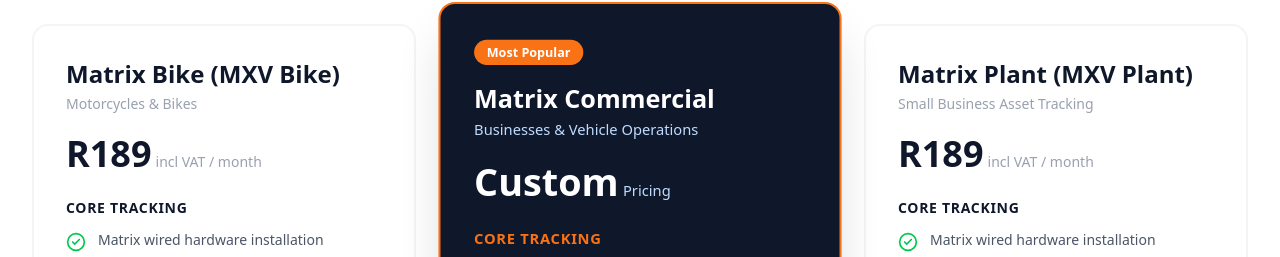
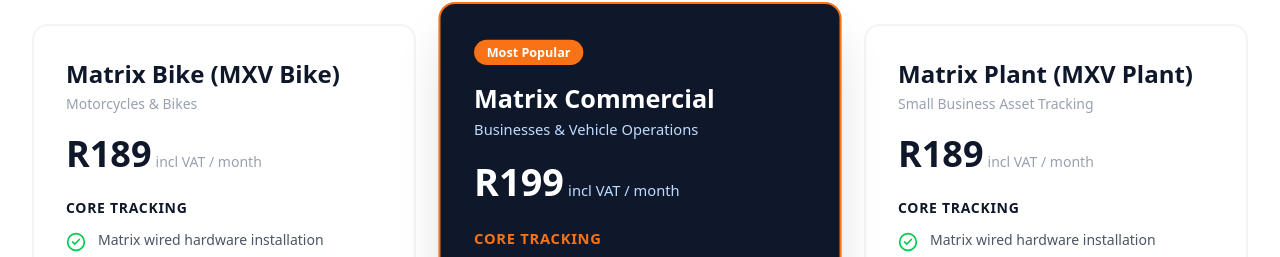
Before and after one commit to aswad-ux/JMW-Intel, a Next.js app: page /fleet in a window 1280 px wide. Shown: the part 1875-2132 px from the top of the page. Built offline with nearby package versions, Linux system fonts and the light colour scheme.

Commit message:
Update Matrix Commercial price to R199

```diff
--- a/src/app/fleet/page.tsx
+++ b/src/app/fleet/page.tsx
@@ -66,8 +66,8 @@
   {
     name: 'Matrix Commercial',
     target: 'Businesses & Vehicle Operations',
-    price: 'Custom',
-    period: 'Pricing',
+    price: 'R199',
+    period: 'incl VAT / month',
     features: [
       {
         category: 'Core Tracking',
```
